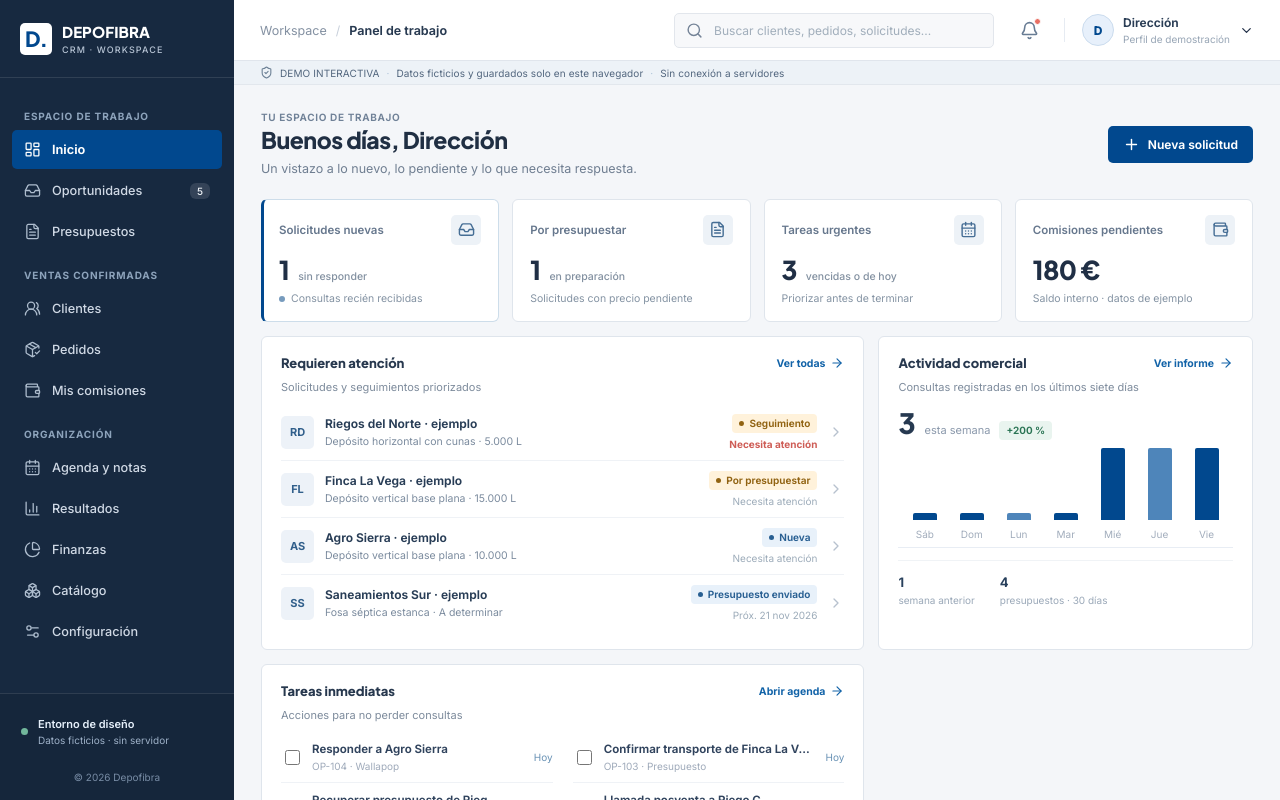
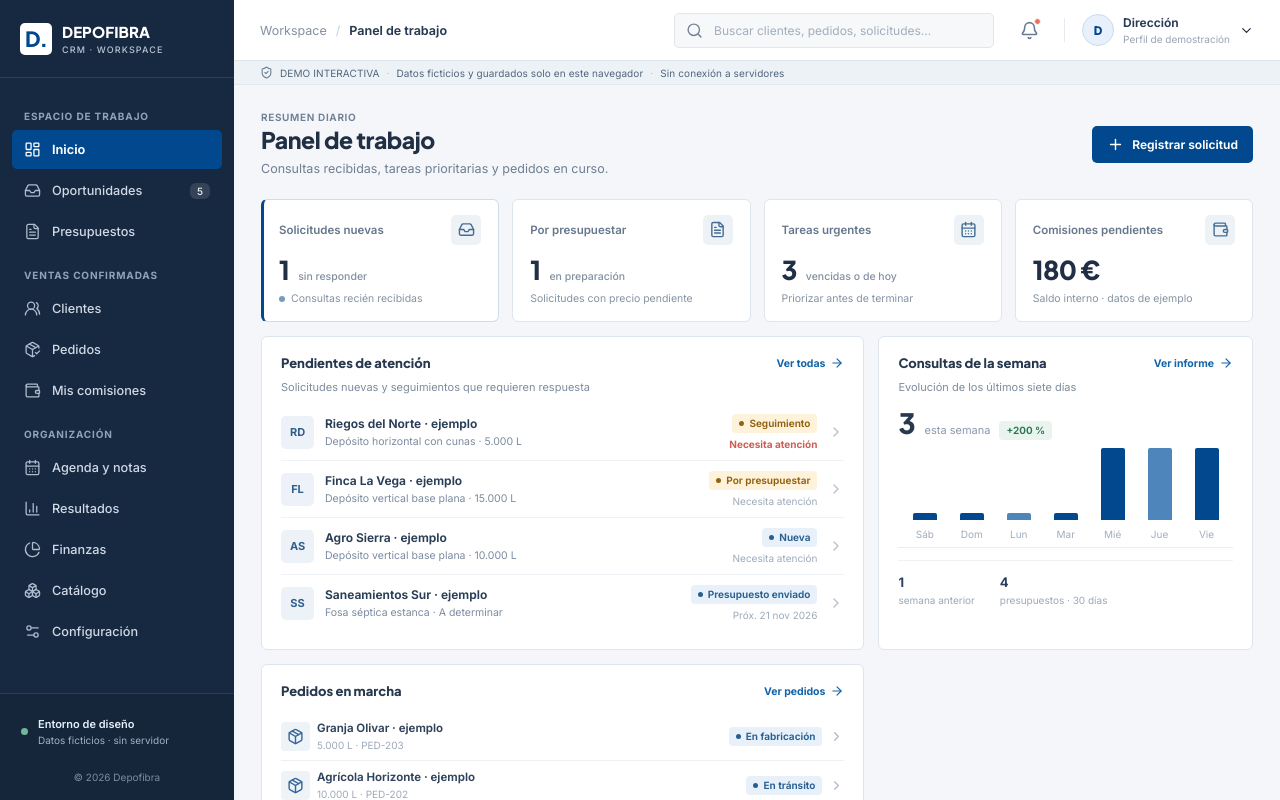
Before and after one commit to juanjogamero/depofibra-crm, a React (Vite) app: page /#/ in a window 1280 px wide. Built offline with nearby package versions, Linux system fonts and the light colour scheme.

Commit message:
ux: organise dashboard into work queues and remove promotional card

```diff
--- a/src/pages/Dashboard.tsx
+++ b/src/pages/Dashboard.tsx
@@ -1,5 +1,5 @@
 import { Link } from 'react-router-dom';
-import { CalendarDays, ChevronRight, FileText, Inbox, Package, Plus, TrendingUp, Wallet, Clock3 } from 'lucide-react';
+import { CalendarDays, ChevronRight, FileText, Inbox, Package, Plus, Wallet } from 'lucide-react';
 import { useCrm } from '../store';
 import { dayDiff, dt, money, dateText, today } from '../domain';
 import { ActionLink, Initials, PageHeader, Panel, Pill, Status } from '../ui';
@@ -18,7 +18,7 @@ export default function Dashboard() {
   const prev=data.opportunities.filter(o=>dayDiff(o.createdAt)>=7&&dayDiff(o.createdAt)<14).length;
   const growth=prev?Math.round((week-prev)/prev*100):null;
   return <div className="page page-dashboard">
-    <PageHeader eyebrow="TU ESPACIO DE TRABAJO" title="Buenos días, Dirección" subtitle="Un vistazo a lo nuevo, lo pendiente y lo que necesita respuesta." actions={<Link to="/oportunidades/nueva" className="btn btn-primary"><Plus size={17}/>Nueva solicitud</Link>}/>
+    <PageHeader eyebrow="RESUMEN DIARIO" title="Panel de trabajo" subtitle="Consultas recibidas, tareas prioritarias y pedidos en curso." actions={<Link to="/oportunidades/nueva" className="btn btn-primary"><Plus size={17}/>Registrar solicitud</Link>}/>
     <div className="kpi-grid">
       <div className="kpi kpi-feature"><div className="kpi-top"><span>Solicitudes nuevas</span><span className="kpi-icon"><Inbox size={20}/></span></div><div className="kpi-value">{newCount}<small>sin responder</small></div><div className="kpi-foot"><span className="kpi-micro-dot"/>Consultas recién recibidas</div></div>
       <div className="kpi"><div className="kpi-top"><span>Por presupuestar</span><span className="kpi-icon purple"><FileText size={20}/></span></div><div className="kpi-value">{toQuote}<small>en preparación</small></div><div className="kpi-foot">Solicitudes con precio pendiente</div></div>
@@ -26,24 +26,24 @@ export default function Dashboard() {
       <div className="kpi"><div className="kpi-top"><span>Comisiones pendientes</span><span className="kpi-icon teal"><Wallet size={20}/></span></div><div className="kpi-value">{money(comm)}</div><div className="kpi-foot">Saldo interno · datos de ejemplo</div></div>
     </div>
     <div className="dashboard-grid">
-      <Panel title="Requieren atención" extra={<ActionLink to="/oportunidades">Ver todas</ActionLink>} className="attention-panel">
-        <p className="panel-sub">Solicitudes y seguimientos priorizados</p>
+      <Panel title="Pendientes de atención" extra={<ActionLink to="/oportunidades">Ver todas</ActionLink>} className="attention-panel">
+        <p className="panel-sub">Solicitudes nuevas y seguimientos que requieren respuesta</p>
         <div className="attention-list">{attention.map(o=><Link to={'/oportunidades/'+o.id} className="attention-row" key={o.id}><Initials name={o.name}/><div className="attention-copy"><strong>{o.name}</strong><span>{o.product} · {o.capacity}</span></div><div className="attention-meta"><Status value={o.status}/><small className={o.nextDate&&o.nextDate<today()?'overdue':''}>{o.nextDate&&o.nextDate<=today()?'Necesita atención':o.nextDate?'Próx. '+dateText(o.nextDate):'Sin fecha'}</small></div><ChevronRight size={16} className="muted-icon"/></Link>)}</div>
       </Panel>
-      <Panel title="Actividad comercial" extra={<ActionLink to="/resultados">Ver informe</ActionLink>} className="activity-panel">
-        <p className="panel-sub">Consultas registradas en los últimos siete días</p>
+      <Panel title="Consultas de la semana" extra={<ActionLink to="/resultados">Ver informe</ActionLink>} className="activity-panel">
+        <p className="panel-sub">Evolución de los últimos siete días</p>
         <div className="activity-number"><strong>{week}</strong><span>esta semana</span><Pill tone={growth===null?'neutral':growth>=0?'green':'red'}>{growth===null?'Sin comparación':(growth>=0?'+':'')+growth+' %'}</Pill></div>
         <div className="mini-chart" aria-label="Consultas diarias de los últimos siete días">{days.map((d,i)=><div className="chart-col" key={i}><div className="chart-track"><span className="chart-column" title={d.value+' consultas'} style={{height:Math.max(10,d.value/Math.max(1,...days.map(v=>v.value))*100)+'%'}}/></div><small>{d.day}</small></div>)}</div>
         <div className="activity-bottom"><div><strong>{prev}</strong><span>semana anterior</span></div><div><strong>{data.quotes.filter(q=>dayDiff(q.createdAt)<30).length}</strong><span>presupuestos · 30 días</span></div></div>
       </Panel>
-      <Panel title="Tareas inmediatas" extra={<ActionLink to="/agenda">Abrir agenda</ActionLink>} className="tasks-panel">
-        <p className="panel-sub">Acciones para no perder consultas</p>
-        <div className="dashboard-task-list">{data.tasks.filter(t=>!t.done).slice(0,4).map(t=><label className="task-row" key={t.id}><input type="checkbox" checked={t.done} onChange={()=>toggleTask(t.id)}/><span><strong>{t.title}</strong><small>{t.context}</small></span><time className={t.due<today()?'overdue':''}>{t.due<today()?'Vencida':t.due===today()?'Hoy':dateText(t.due)}</time></label>)}</div>
-      </Panel>
+
     </div>
     <div className="dashboard-bottom">
       <Panel title="Pedidos en marcha" extra={<ActionLink to="/pedidos">Ver pedidos</ActionLink>} className="orders-widget"><div className="order-strips">{activeOrders.map(o=><Link className="order-strip" to={'/pedidos/'+o.id} key={o.id}><span className="order-strip-icon"><Package size={17}/></span><div><strong>{o.buyerName}</strong><small>{o.capacity} · {o.id}</small></div><Status value={o.factory}/><ChevronRight size={15}/></Link>)}</div></Panel>
-      <div className="daily-insight"><span className="daily-icon"><TrendingUp size={23}/></span><div><strong>Más ventas, mejores decisiones</strong><p>Revisa consultas, presupuestos y cierres antes de invertir en publicidad. Las visitas por sí solas no son ventas.</p><ActionLink to="/resultados">Consultar resultados</ActionLink></div><Clock3 size={16} className="insight-decor"/></div>
+      <Panel title="Próximas tareas" extra={<ActionLink to="/agenda">Abrir agenda</ActionLink>} className="tasks-panel">
+        <p className="panel-sub">Llamadas y seguimientos</p>
+        <div className="dashboard-task-list">{data.tasks.filter(t=>!t.done).slice(0,3).map(t=><label className="task-row" key={t.id}><input type="checkbox" checked={t.done} onChange={()=>toggleTask(t.id)}/><span><strong>{t.title}</strong><small>{t.context}</small></span><time className={t.due<today()?'overdue':''}>{t.due<today()?'Vencida':t.due===today()?'Hoy':dateText(t.due)}</time></label>)}</div>
+      </Panel>
     </div>
   </div>;
 }
```
